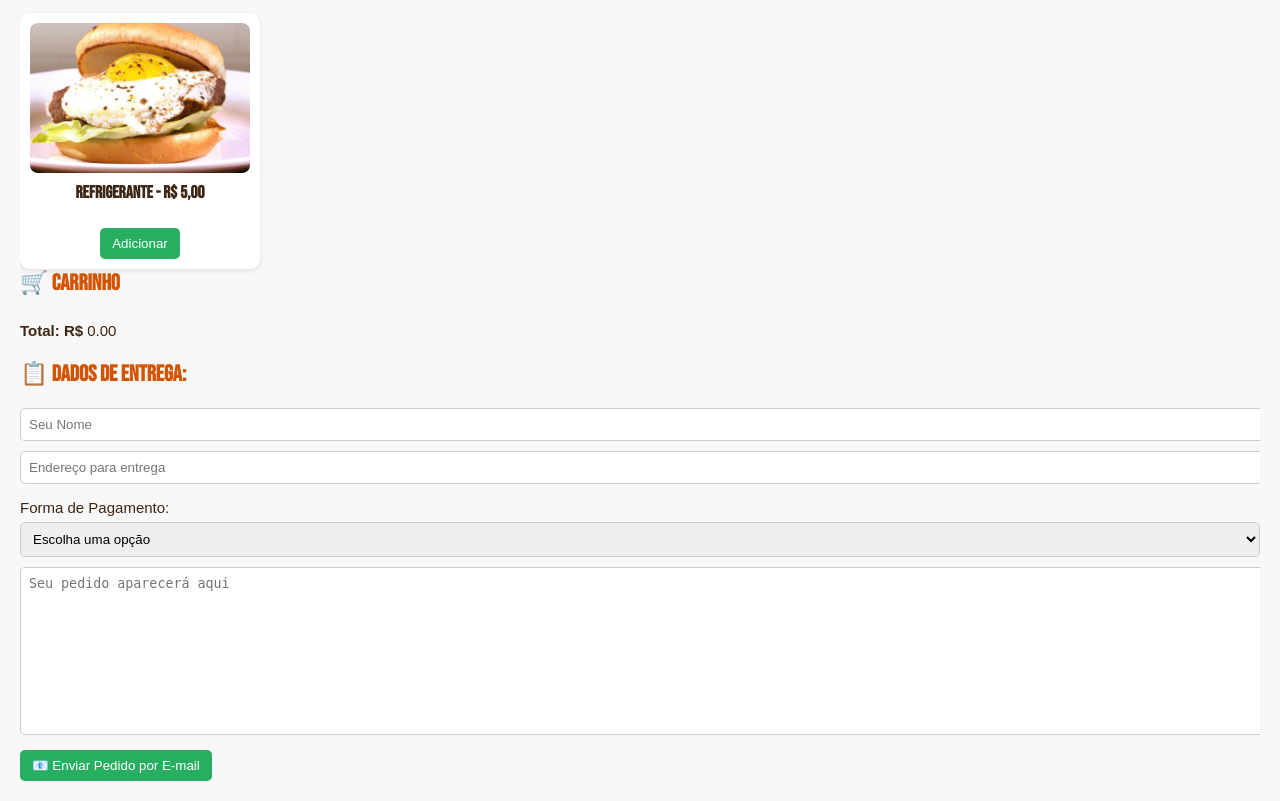
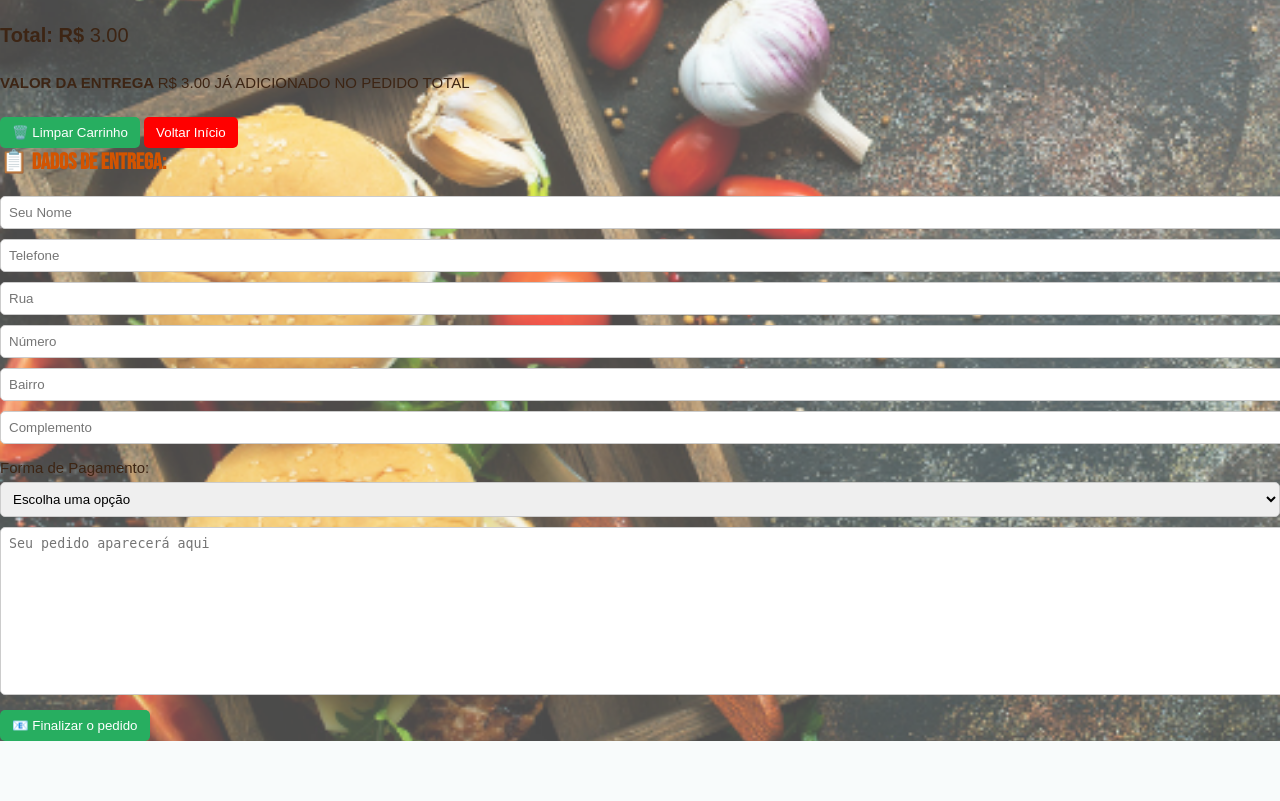
Before and after one commit to Fabirzim/American-Burger, a PHP site: page /index2.html in a window 1280 px wide. Shown: the part 340-1141 px from the top of the page. After the commit the page ends 1081 px from the top, so only its background shows below. Run offline with PHP 8.4, Linux system fonts and the light colour scheme.

Commit message:
feature:atualização

```diff
--- a/assets/css/style.css
+++ b/assets/css/style.css
@@ -103,9 +103,32 @@ hr {
     margin: 15px 0
 }
 
+#valor_resumo{
+    font-size: 20px;
+
+}
+
+.container_waffle{
+    margin-top: 100px;
+}
+
+#btn_red{
+    background-color: red;
+}
+
 img {
     max-width: 100%;
     height: auto
+}
+
+#cardapio > h2{
+    font-size: 30px;
+}
+
+#pedido_gourmet{
+    display: flex;
+    justify-content: center;
+    color:rgb(207, 1, 1)
 }
 
 .cursor-pointer {
--- a/assets/js/main.js
+++ b/assets/js/main.js
@@ -391,54 +391,54 @@
 
 
 
-let carrinho = [];
-let total = 0;
+// let carrinho = [];
+// let total = 0;
 
-function adicionar(item, preco) {
-  const existente = carrinho.find(i => i.item === item);
-  if (existente) {
-    existente.qtd += 1;
-  } else {
-    carrinho.push({ item, preco, qtd: 1 });
-  }
-  atualizarCarrinho();
-}
+// function adicionar(item, preco) {
+//   const existente = carrinho.find(i => i.item === item);
+//   if (existente) {
+//     existente.qtd += 1;
+//   } else {
+//     carrinho.push({ item, preco, qtd: 1 });
+//   }
+//   atualizarCarrinho();
+// }
 
-function remover(item) {
-  const index = carrinho.findIndex(i => i.item === item);
-  if (index !== -1) {
-    if (carrinho[index].qtd > 1) {
-      carrinho[index].qtd -= 1;
-    } else {
-      carrinho.splice(index, 1);
-    }
-  }
-  atualizarCarrinho();
-}
+// function remover(item) {
+//   const index = carrinho.findIndex(i => i.item === item);
+//   if (index !== -1) {
+//     if (carrinho[index].qtd > 1) {
+//       carrinho[index].qtd -= 1;
+//     } else {
+//       carrinho.splice(index, 1);
+//     }
+//   }
+//   atualizarCarrinho();
+// }
 
-function atualizarCarrinho() {
-  const lista = document.getElementById('lista');
-  lista.innerHTML = '';
-  total = 0;
+// function atualizarCarrinho() {
+//   const lista = document.getElementById('lista');
+//   lista.innerHTML = '';
+//   total = 0;
 
-  carrinho.forEach(i => {
-    const li = document.createElement('li');
-    li.innerHTML = `${i.qtd}x ${i.item} - R$ ${(i.preco * i.qtd).toFixed(2)}
-    <button onclick="remover('${i.item}')">Remover</button>`;
-    lista.appendChild(li);
-    total += i.preco * i.qtd;
-  });
+//   carrinho.forEach(i => {
+//     const li = document.createElement('li');
+//     li.innerHTML = `${i.qtd}x ${i.item} - R$ ${(i.preco * i.qtd).toFixed(2)}
+//     <button onclick="remover('${i.item}')">Remover</button>`;
+//     lista.appendChild(li);
+//     total += i.preco * i.qtd;
+//   });
 
-  document.getElementById('total').textContent = total.toFixed(2);
-}
+//   document.getElementById('total').textContent = total.toFixed(2);
+// }
 
-function montarMensagem() {
-  let mensagem = 'Pedido de Lanches Gourmet:\n\n';
-  carrinho.forEach(i => {
-    mensagem += `${i.qtd}x ${i.item} - R$ ${(i.preco * i.qtd).toFixed(2)}\n`;
-  });
-  mensagem += `\nTotal: R$ ${total.toFixed(2)}\n`;
+// function montarMensagem() {
+//   let mensagem = 'Pedido de Lanches Gourmet:\n\n';
+//   carrinho.forEach(i => {
+//     mensagem += `${i.qtd}x ${i.item} - R$ ${(i.preco * i.qtd).toFixed(2)}\n`;
+//   });
+//   mensagem += `\nTotal: R$ ${total.toFixed(2)}\n`;
 
-  document.getElementById('pedidoFinal').value = mensagem;
-  return true;
-}
+//   document.getElementById('pedidoFinal').value = mensagem;
+//   return true;
+// }
--- /dev/null
+++ b/assets/js/script.js
@@ -0,0 +1,149 @@
+// let carrinho = [];
+// let total = 0;
+// const entrega = 3.00; // Valor fixo da entrega
+
+// function adicionar(item, preco) {
+//   const existente = carrinho.find(i => i.item === item);
+//   if (existente) {
+//     existente.qtd += 1;
+//   } else {
+//     carrinho.push({ item, preco, qtd: 1 });
+//   }
+//   atualizarCarrinho();
+// }
+
+// function remover(item) {
+//   const index = carrinho.findIndex(i => i.item === item);
+//   if (index !== -1) {
+//     if (carrinho[index].qtd > 1) {
+//       carrinho[index].qtd -= 1;
+//     } else {
+//       carrinho.splice(index, 1);
+//     }
+//   }
+//   atualizarCarrinho();
+// }
+
+// function atualizarCarrinho() {
+//   const lista = document.getElementById('lista');
+//   lista.innerHTML = '';
+//   total = 0;
+
+//   carrinho.forEach(i => {
+//     const li = document.createElement('li');
+//     li.innerHTML = `${i.qtd}x ${i.item} - R$ ${(i.preco * i.qtd).toFixed(2)}
+//     <button onclick="remover('${i.item}')">Remover</button>`;
+//     lista.appendChild(li);
+//     total += i.preco * i.qtd;
+//   });
+
+//   const totalFinal = total + entrega;
+
+//   document.getElementById('total').textContent = totalFinal.toFixed(2);
+// }
+
+// function montarMensagem() {
+//   let mensagem = 'Pedido de Lanches Gourmet:\n\n';
+//   carrinho.forEach(i => {
+//     mensagem += `${i.qtd}x ${i.item} - R$ ${(i.preco * i.qtd).toFixed(2)}\n`;
+//   });
+//   mensagem += `\nEntrega: R$ ${entrega.toFixed(2)}\n`;
+//   mensagem += `Total: R$ ${(total + entrega).toFixed(2)}\n`;
+
+//   document.getElementById('pedidoFinal').value = mensagem;
+//   return true;
+// }
+
+
+
+
+
+
+
+
+
+
+
+ let carrinho = JSON.parse(localStorage.getItem('carrinho')) || [];
+        let total = 0;
+        const entrega = 3.00;
+
+        atualizarCarrinho();
+
+        function adicionar(item, preco) {
+            const existente = carrinho.find(i => i.item === item);
+            if (existente) {
+                existente.qtd += 1;
+            } else {
+                carrinho.push({ item, preco, qtd: 1 });
+            }
+            salvarCarrinho();
+            atualizarCarrinho();
+        }
+
+        function remover(item) {
+            const index = carrinho.findIndex(i => i.item === item);
+            if (index !== -1) {
+                if (carrinho[index].qtd > 1) {
+                    carrinho[index].qtd -= 1;
+                } else {
+                    carrinho.splice(index, 1);
+                }
+            }
+            salvarCarrinho();
+            atualizarCarrinho();
+        }
+
+        function salvarCarrinho() {
+            localStorage.setItem('carrinho', JSON.stringify(carrinho));
+        }
+
+        function atualizarCarrinho() {
+            const lista = document.getElementById('lista');
+            lista.innerHTML = '';
+            total = 0;
+
+            carrinho.forEach(i => {
+                const li = document.createElement('li');
+                li.innerHTML = `${i.qtd}x ${i.item} - R$ ${(i.preco * i.qtd).toFixed(2)}
+                <button onclick="remover('${i.item}')">Remover</button>`;
+                lista.appendChild(li);
+                total += i.preco * i.qtd;
+            });
+
+            const totalFinal = total + entrega;
+            document.getElementById('total').textContent = totalFinal.toFixed(2);
+        }
+
+        function montarMensagem() {
+            let mensagem = '🍔 Pedido de Lanches Gourmet:\n\n';
+
+            carrinho.forEach(i => {
+                mensagem += `${i.qtd}x ${i.item} - R$ ${(i.preco * i.qtd).toFixed(2)}\n`;
+            });
+
+            mensagem += `\n📦 Entrega: R$ ${entrega.toFixed(2)}\n`;
+            mensagem += `💰 Total: R$ ${(total + entrega).toFixed(2)}\n\n`;
+
+            const nome = document.querySelector('input[name="nome"]').value;
+            const telefone = document.querySelector('input[name="telefone"]').value;
+            const rua = document.querySelector('input[name="rua"]').value;
+            const numero = document.querySelector('input[name="numero"]').value;
+            const bairro = document.querySelector('input[name="bairro"]').value;
+            const complemento = document.querySelector('input[name="complemento"]').value;
+            const pagamento = document.querySelector('select[name="pagamento"]').value;
+
+            mensagem += `📍 Entrega para: ${nome}, Tel: ${telefone}\n`;
+            mensagem += `Endereço: Rua ${rua}, Nº ${numero}, Bairro ${bairro}, ${complemento}\n`;
+            mensagem += `💳 Pagamento: ${pagamento}\n`;
+
+            document.getElementById('pedidoFinal').value = mensagem;
+
+            return true;
+        }
+
+        function limparCarrinho() {
+            carrinho = [];
+            salvarCarrinho();
+            atualizarCarrinho();
+        }
--- a/index2.html
+++ b/index2.html
@@ -1,103 +1,30 @@
-<!-- <!DOCTYPE html>
-<html lang="pt-br">
-<head>
-  <meta charset="UTF-8">
-  <meta name="viewport" content="width=device-width, initial-scale=1.0">
-  <title>Lanches Gourmet</title>
-  <link rel="stylesheet" href="style.css">
-</head>
-<body>
-
-  <header>
-    <h1>🍔 Lanches Gourmet</h1>
-    <nav>
-      <a href="#cardapio">Cardápio</a>
-      <a href="#carrinho">Carrinho</a>
-    </nav>
-  </header>
-
-  <section id="cardapio">
-    <h2>Cardápio</h2>
-    <div class="menu">
-
-      <div class="item">
-        <img src="imagens/burger.png" alt="Hambúrguer Clássico">
-        <h3>Hambúrguer Clássico</h3>
-        <p>R$ 20,00</p>
-        <button onclick="adicionar('Hambúrguer Clássico', 20)">Adicionar</button>
-      </div>
-
-      <div class="item">
-        <img src="imagens/cheddar.png" alt="Cheddar Bacon">
-        <h3>Cheddar Bacon</h3>
-        <p>R$ 25,00</p>
-        <button onclick="adicionar('Cheddar Bacon', 25)">Adicionar</button>
-      </div>
-
-      <div class="item">
-        <img src="imagens/combo.png" alt="Combo">
-        <h3>Combo Burger + Refri</h3>
-        <p>R$ 30,00</p>
-        <button onclick="adicionar('Combo Burger + Refri', 30)">Adicionar</button>
-      </div>
-
-      <div class="item">
-        <img src="imagens/batata.png" alt="Batata Frita">
-        <h3>Batata Frita</h3>
-        <p>R$ 10,00</p>
-        <button onclick="adicionar('Batata Frita', 10)">Adicionar</button>
-      </div>
-
-      <div class="item">
-        <img src="imagens/refri.png" alt="Refrigerante">
-        <h3>Refrigerante</h3>
-        <p>R$ 5,00</p>
-        <button onclick="adicionar('Refrigerante', 5)">Adicionar</button>
-      </div>
-
-    </div>
-  </section>
-
-  <section id="carrinho">
-    <h2>🛒 Carrinho</h2>
-    <ul id="lista"></ul>
-    <p><strong>Total: R$ <span id="total">0.00</span></strong></p>
-
-    <div class="dados">
-      <input type="text" id="nome" placeholder="Seu Nome">
-      <input type="text" id="endereco" placeholder="Endereço para Entrega">
-      <select id="pagamento">
-        <option value="">Forma de pagamento</option>
-        <option>Dinheiro</option>
-        <option>Cartão</option>
-        <option>Pix</option>
-      </select>
-    </div>
-
-    <a id="whatsappLink" class="finalizar" href="#" target="_blank">📲 Finalizar Pedido no WhatsApp</a>
-  </section>
-
-  <script src="script.js"></script>
-</body>
-</html> -->
-
-
 
 <!DOCTYPE html>
 <html lang="pt-br">
+
 <head>
     <meta charset="UTF-8">
     <meta name="viewport" content="width=device-width, initial-scale=1.0">
     <title>Lanches Gourmet</title>
     <link type="text/css" rel="stylesheet" href="assets/css/style.css" />
+    <style>
+        body {
+            margin: 0;
+            padding: 0;
+            background-image: url('imagens/xxx.png');
+            background-size: cover;
+            background-position: center;
+            background-repeat: no-repeat;
+            background-attachment: fixed;
+        }
+    </style>
 </head>
+
 <body>
 
-  <h1>🍔 Lanches Gourmet - Faça seu Pedido</h1>
+    <h1 id="pedido_gourmet">🍔 Lanches Gourmet - Faça seu Pedido</h1>
 
     <section id="cardapio">
-    <h2>Cardápio</h2>
-
         <div class="item">
             <img src="imagens/bacon.jpg" alt="Hambúrguer Clássico">
             <h3>Hambúrguer Clássico - R$ 20,00</h3>
@@ -127,20 +54,26 @@
             <h3>Refrigerante - R$ 5,00</h3>
             <button onclick="adicionar('Refrigerante', 5)">Adicionar</button>
         </div>
-
     </section>
 
     <section id="carrinho">
         <h2>🛒 Carrinho</h2>
         <ul id="lista"></ul>
-    <p><strong>Total: R$ <span id="total">0.00</span></strong></p>
+        <p id="valor_resumo"><strong>Total: R$ <span id="total">0.00</span></strong></p>
+        <p><strong>VALOR DA ENTREGA <span>R$ 3.00 JÁ ADICIONADO NO PEDIDO TOTAL</span></strong></p>
+        <button onclick="limparCarrinho()">🗑️ Limpar Carrinho</button>
+       <button id="btn_red" onclick="window.location.href='index.html'">Voltar Início</button>
     </section>
 
     <section id="formulario">
         <h2>📋 Dados de Entrega:</h2>
         <form action="enviar.php" method="POST" onsubmit="return montarMensagem()">
             <input type="text" name="nome" placeholder="Seu Nome" required>
-    <input type="text" name="endereco" placeholder="Endereço para entrega" required>
+            <input type="text" name="telefone" placeholder="Telefone" required>
+            <input type="text" name="rua" placeholder="Rua" required>
+            <input type="text" name="numero" placeholder="Número" required>
+            <input type="text" name="bairro" placeholder="Bairro" required>
+            <input type="text" name="complemento" placeholder="Complemento">
 
             <label for="pagamento">Forma de Pagamento:</label>
             <select name="pagamento" id="pagamento" required>
@@ -152,11 +85,13 @@
 
             <textarea id="pedidoFinal" name="pedido" placeholder="Seu pedido aparecerá aqui" readonly></textarea>
 
-    <button type="submit">📧 Enviar Pedido por E-mail</button>
+            <button type="submit">📧 Finalizar o pedido</button>
         </form>
     </section>
 
-  <script src="main.js"></script>
+
+    <script src="assets/js/script.js"></script>
 
 </body>
+
 </html>
```
Also changed, not shown: index.html (+11 -11 lines), imagens/xxx.png (added), 1 other file. Lines whose indentation alone changed are shown as unchanged.
